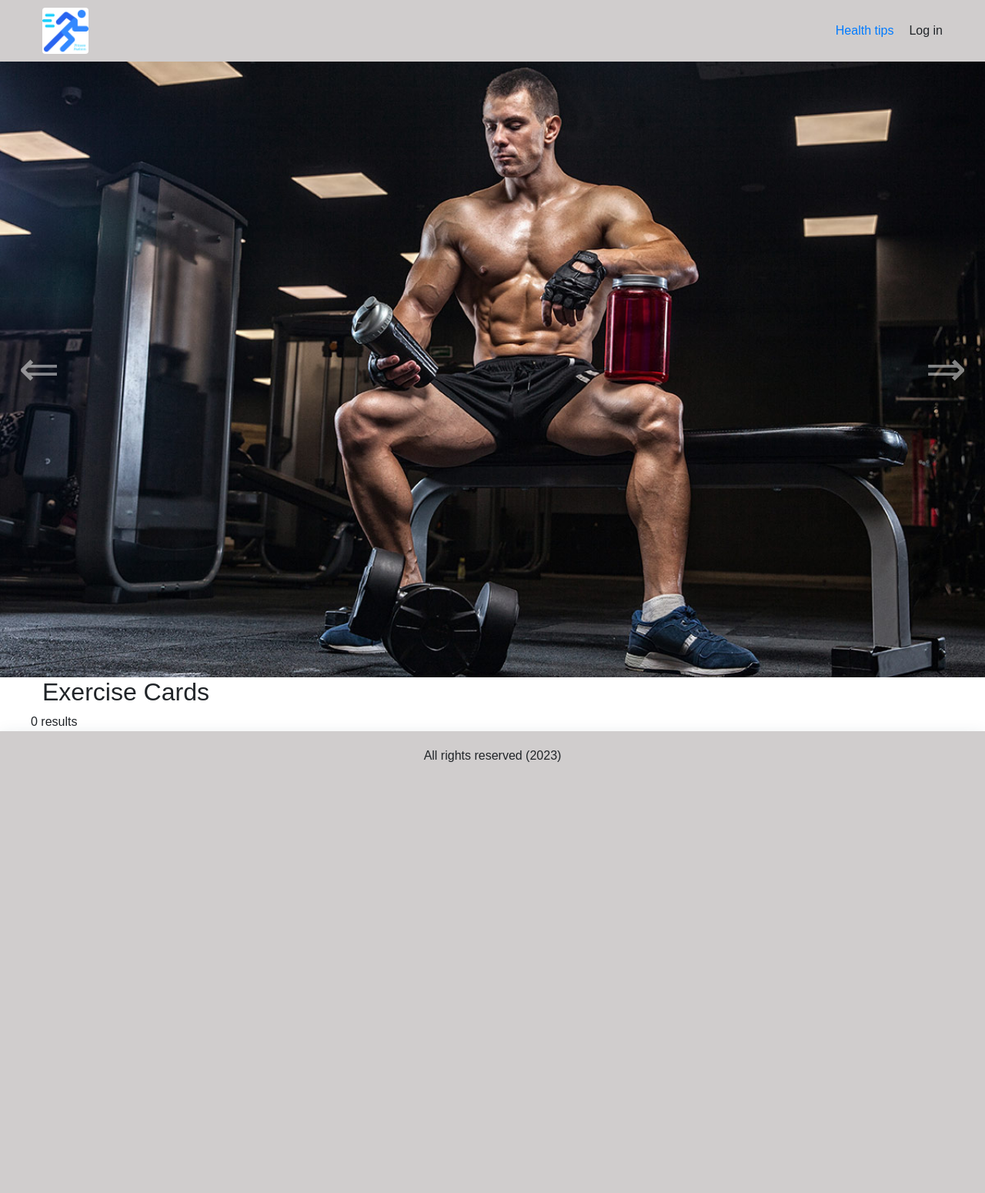
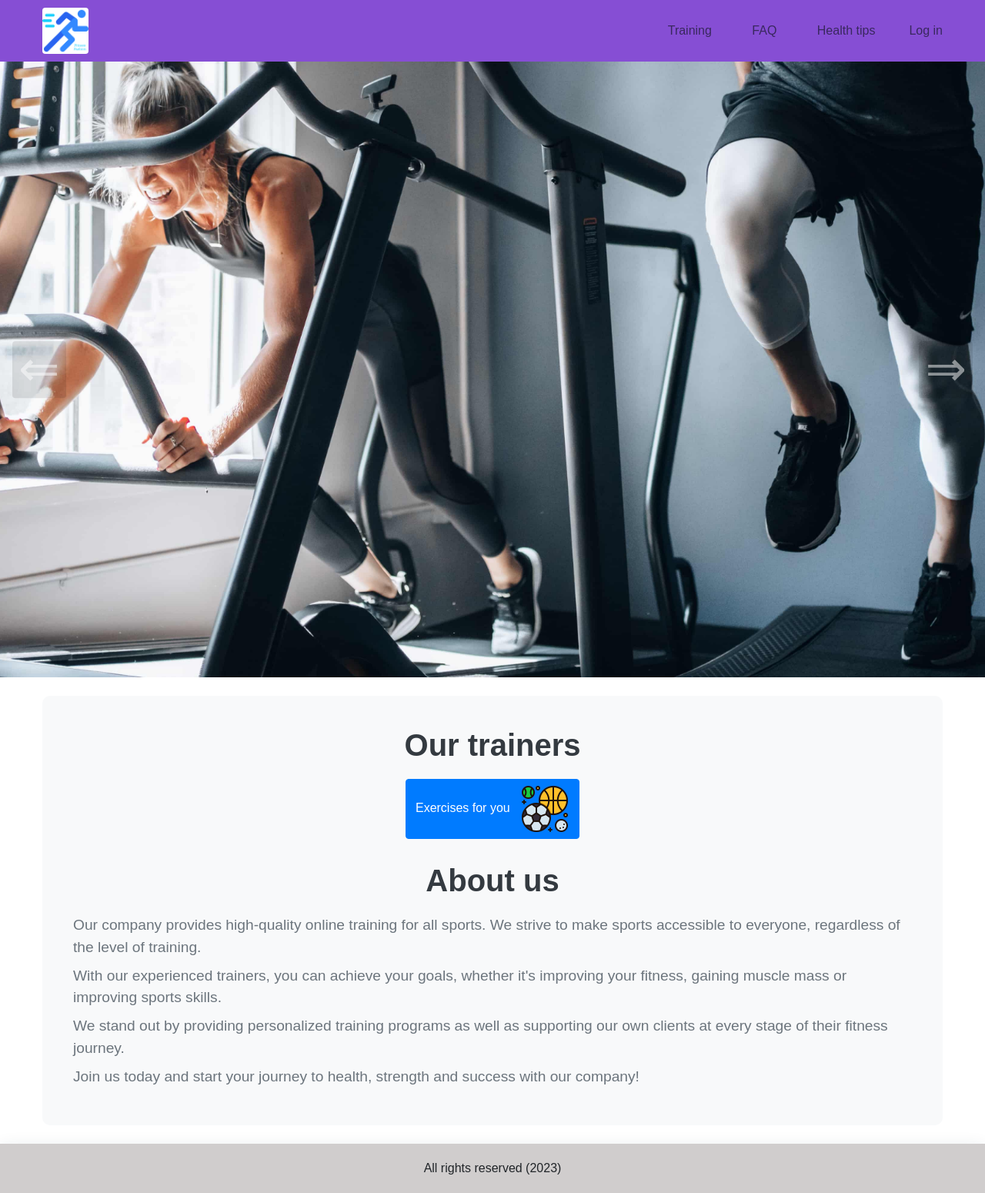
Before and after one commit to NureSosnytskyiAndrii/FitnessFashion, a PHP site: page /?page=main in a window 1280 px wide. Shown: the whole page at 77% size. Before the commit the page ends 990 px from the top, so only its background shows below. Run offline with PHP 8.4, Linux system fonts and the light colour scheme; data that the repository does not hold is empty; some libraries are stand-ins or nearby versions.

Commit message:
Changing the styles of main page and exercising page

```diff
--- a/blocks/header/css/style.css
+++ b/blocks/header/css/style.css
@@ -34,7 +34,7 @@ body {
 }
 
 .header {
-    background-color: #d0cdcd;
+    background-color: #864ed4;
     box-shadow: 0px 4px 21px -1px rgba(34, 60, 80, 0.13);
 }
 
@@ -124,6 +124,11 @@ body {
 
 .menu__link {
     font-size: 16px;
+    color: #39285e;;
+}
+.menu__link:hover {
+    color: #2c112c;
+    text-decoration: none;
 }
 
 @media (max-width: 992px) {
--- a/blocks/header/header.php
+++ b/blocks/header/header.php
@@ -16,6 +16,7 @@ use System\classes\User;
         <script src="https://code.jquery.com/jquery-3.6.0.min.js" integrity="sha256-/xUj+3OJU5yExlq6GSYGSHk7tPXikynS7ogEvDej/m4=" crossorigin="anonymous"></script>
         <script src="https://cdnjs.cloudflare.com/ajax/libs/popper.js/1.12.9/umd/popper.min.js" integrity="sha384-ApNbgh9B+Y1QKtv3Rn7W3mgPxhU9K/ScQsAP7hUibX39j7fakFPskvXusvfa0b4Q" crossorigin="anonymous"></script>
         <script src="https://maxcdn.bootstrapcdn.com/bootstrap/4.0.0/js/bootstrap.min.js" integrity="sha384-JZR6Spejh4U02d8jOt6vLEHfe/JQGiRRSQQxSfFWpi1MquVdAyjUar5+76PVCmYl" crossorigin="anonymous"></script>
+        <link rel="stylesheet" href="https://pro.fontawesome.com/releases/v5.10.0/css/all.css" integrity="sha384-AYmEC3Yw5cVb3ZcuHtOA93w35dYTsvhLPVnYs9eStHfGJvOvKxVfELGroGkvsg+p" crossorigin="anonymous"/>
 
         <link rel="stylesheet" href="blocks/header/css/normalize.css">
         <link rel="stylesheet" href="blocks/header/css/style.css">
@@ -37,7 +38,13 @@ use System\classes\User;
     <nav class="menu" id="menu">
     <ul class="menu__list">
     <li class="menu__item">
-        <a class="menu__link text-primary" href="/?page=health_tips_page">
+        <a class="menu__link mr-4 ml-4" href="#">
+           Training
+        </a>
+        <a class="menu__link mr-4 ml-4" href="#">
+            FAQ
+        </a>
+        <a class="menu__link mr-4 ml-4" href="/?page=health_tips_page">
             Health tips
         </a>
     </li>
--- a/index.php
+++ b/index.php
@@ -80,6 +80,12 @@ if (isset($_GET['page'])) {
         case "health_tips_page":
             require_once "pages/health_tips_page.php";
             break;
+        case "exercises_categories":
+            require_once "pages/exercises_page/categories.php";
+            break;
+        case "exercises_page":
+            require_once "pages/exercises_page/exercises_page.php";
+            break;
         default:
             require_once "pages/404.php";
     }
--- a/pages/health_tips_page.php
+++ b/pages/health_tips_page.php
@@ -3,7 +3,7 @@ global $mysqli;
 
 ?>
 
-<div class="container" style="background: url('../src/2.jpeg'); width: 100%; height:100vh;">
+<div class="container" style="background: url('../src/2.jpeg'); width: 100%; height:200vh; ">
     <h2 class="text-warning" style="display: flex; justify-content: center">Health tips page</h2>
 
     <?php
--- a/pages/main.php
+++ b/pages/main.php
@@ -9,10 +9,7 @@ global $mysqli;
         <button class="carousel-button next" data-carousel-button="next">&#8658</button>
     <ul data-slides>
         <li class="slide" data-active>
-            <img src="../src/24.jpg" alt="">
-        </li>
-        <li class="slide">
-            <img src="../src/26.jpg" alt="">
+            <img src="../src/29.jpg" alt="">
         </li>
         <li class="slide">
             <img src="../src/28.png" alt="">
@@ -23,34 +20,124 @@ global $mysqli;
     </ul>
     </div>
 </section>
-<div class="container">
-<h2>Exercise Cards</h2>
+<style>
+    .user-info {
+        display: flex;
+        align-items: center;
+    }
+
+    .user-info i {
+        margin-left: 10px;
+    }
+
+    .about-us-container {
+        background-color: #f8f9fa;
+        padding: 40px;
+        border-radius: 10px;
+        margin-top: 20px;
+    }
+
+    .about-us-title {
+        font-size: 2.5rem;
+        font-weight: bold;
+        color: #343a40;
+        margin-bottom: 20px;
+    }
+
+    .about-us-text {
+        font-size: 1.2rem;
+        color: #6c757d;
+    }
+</style>
+
+<div class="container mt-4 mb-4">
+    <div class="about-us-container">
+        <h2 class="about-us-title text-center">Our trainers</h2>
         <div class="row">
 <?php
-        $sql = "SELECT exercise_id, name, description, difficulty, tags FROM exercise";
+$sql = "SELECT users.*, trainer.*, training.training_name, training.training_description FROM
+        users INNER JOIN trainer ON users.user_id = trainer.trainer_id
+        LEFT JOIN training ON trainer.trainer_id = training.trainer_id
+        WHERE users.user_role = 'trainer'";
+
 $result = $mysqli->query($sql);
 
 if ($result->num_rows > 0) {
-            while($row = $result->fetch_assoc()) {
+
+    while ($row = $result->fetch_assoc()) {
         ?>
-                <div class="col-md-4">
+            <div class="col-md-4 mt-4">
+                <div class="card mb-4">
+                    <div class="user-info">
+                        <i class="fa-solid fa-3x fa-user"></i>
+                        <div class="card-body">
+                            <h5 class="card-title"><?php echo $row["username"]; ?></h5>
+                            <p class="card-text"><span
+                                        class="text-success">Experience:</span> <?php echo $row["experience"]; ?> years
+                            </p>
+                            <p class="card-text"><span
+                                        class="text-success">Specialization:</span> <?php echo $row["specialization"]; ?>
+                            </p>
+                            <p class="card-text"><span class="text-success">Phone:</span> <?php echo $row["phone"]; ?>
+                            </p>
+
+                            <!-- Accordion for training information -->
+                            <div class="accordion mt-3" id="accordion<?php echo $row["trainer_id"]; ?>">
                                 <div class="card">
+                                    <div class="card-header" id="headingOne<?php echo $row["trainer_id"]; ?>">
+                                        <h2 class="mb-0">
+                                            <button class="btn btn-link" type="button" data-toggle="collapse"
+                                                    data-target="#collapseOne<?php echo $row["trainer_id"]; ?>"
+                                                    aria-expanded="true"
+                                                    aria-controls="collapseOne<?php echo $row["trainer_id"]; ?>">
+                                                Training Information
+                                                <i class="fas fa-chevron-down"></i> <!-- Arrow icon -->
+                                            </button>
+                                        </h2>
+                                    </div>
+
+                                    <div id="collapseOne<?php echo $row["trainer_id"]; ?>" class="collapse"
+                                         aria-labelledby="headingOne<?php echo $row["trainer_id"]; ?>"
+                                         data-parent="#accordion<?php echo $row["trainer_id"]; ?>">
                                         <div class="card-body">
-                            <h5 class="card-title"><?php echo $row['name']; ?></h5>
-                            <p class="card-text"><?php echo $row['description']; ?></p>
-                            <p class="card-text"><strong>Difficulty:</strong> <?php echo $row['difficulty']; ?></p>
-                            <p class="card-text"><strong>Tags:</strong> <?php echo $row['tags']; ?></p>
+                                            <p><strong>Training Name:</strong> <?php echo $row["training_name"]; ?></p>
+                                            <p><strong>Training
+                                                    Description:</strong> <?php echo $row["training_description"]; ?>
+                                            </p>
+                                        </div>
+                                    </div>
+                                </div>
+                            </div>
+                            <!-- End Accordion for training information -->
+                        </div>
                     </div>
                 </div>
             </div>
         <?php
     }
-        } else {
-            echo "0 results";
 }
 ?>
         </div>
+        <div style="display:flex; justify-content: center; margin-bottom: 30px;"><a type="button" class="btn btn-primary"  href="/?page=exercises_categories">Exercises for you &nbsp; <img src="../src/free-icon-sport-6106456%20(1).png"/></a></div>
+        <h2 class="about-us-title text-center">About us</h2>
+        <p class="about-us-text mb-2 mt-2">
+            Our company provides high-quality online training for all sports. We strive
+            to make sports accessible to everyone, regardless of the level of training.
+        </p>
+        <p class="about-us-text mb-2 mt-2"">
+            With our experienced trainers, you can achieve your goals, whether it's improving your fitness,
+            gaining muscle mass or improving sports skills.
+        </p>
+        <p class="about-us-text mb-2 mt-2"">
+            We stand out by providing personalized training programs as well as supporting our own
+            clients at every stage of their fitness journey.
+        </p>
+        <p class="about-us-text mb-2 mt-2"">
+            Join us today and start your journey to health, strength and success with our company!
+        </p>
     </div>
+</div>
+
 
 <script>
     const buttons = document.querySelectorAll("[data-carousel-button]")
```
Also changed, not shown: pages/exercises_page/categories.php (added, +26 -0 lines), pages/exercises_page/exercises_page.php (added, +81 -0 lines), src/free-icon-exercises-384159.png (added), src/free-icon-exercising-5146879.png (added), src/free-icon-sport-6106456 (1).png (added), src/free-icon-stretching-120511.png (added), src/free-icon-weightlifting-430664.png (added). Lines whose indentation alone changed are shown as unchanged.
